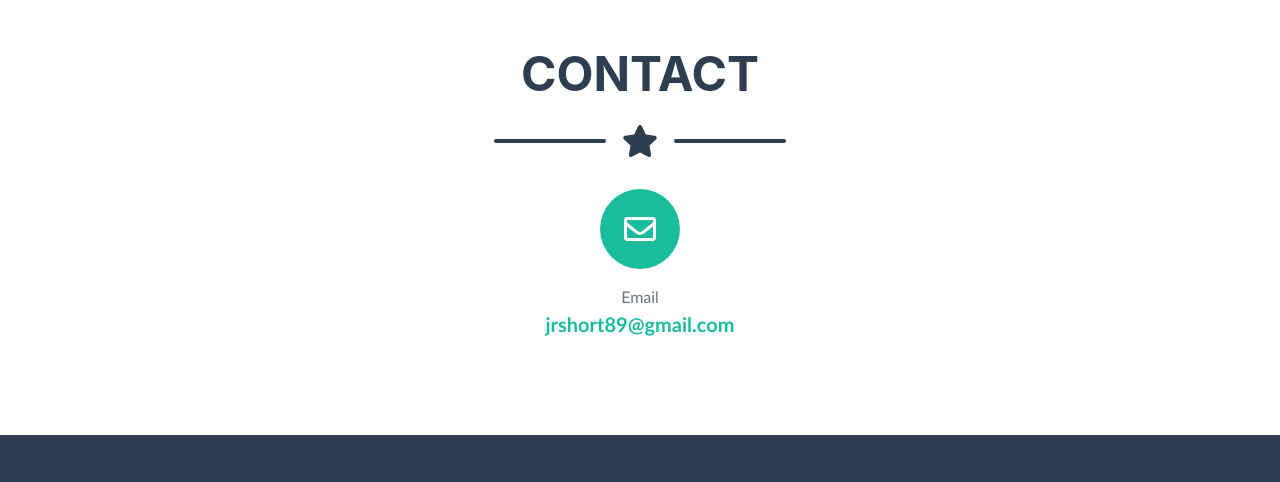
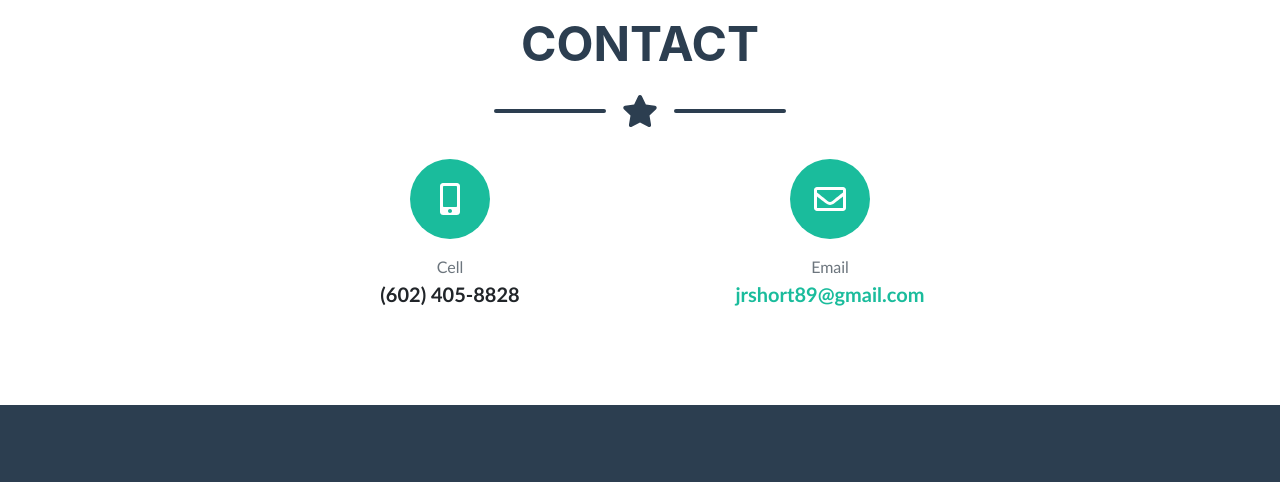
Before and after one commit to jrshort89/NewPortfolio, a website: page portfolio/index.html in a window 1280 px wide. Shown: the part 2073-2555 px from the top of the page. Drawn offline with nearby package versions, Linux system fonts and the light colour scheme; a web font is replaced by a local one.

Commit message:
add cell

```diff
--- a/portfolio/index.html
+++ b/portfolio/index.html
@@ -309,13 +309,11 @@
             <!-- About Section Content-->
             <div class="row">
                 <div class="col-lg-4 ml-auto">
-                    <p class="pre-wrap lead">Hello! I am a passionate software engineer who is currently seeking a new team. I am mostly self-taught since I love learning and have been aggressively learning since I was introduced to software engineering and continue to expand
-                        my knowledge daily.
+                    <p class="pre-wrap lead">Hello! I am a passionate software engineer who is currently seeking a new team. I am mostly self-taught since I love learning and have been aggressively learning since I was introduced to software engineering and continue to expand my knowledge daily.
                     </p>
                 </div>
                 <div class="col-lg-4 mr-auto">
-                    <p class="pre-wrap lead">I recently decided to further my education at a learning institution called Flatiron Coding Bootcamp. I am very interested in educational and environmental technologies and would love to find a team that shares these interests. I am
-                        currently looking for work but that will not be the case once one of you majestic recruiters pick me up!</p>
+                    <p class="pre-wrap lead">I recently decided to further my education at a learning institution called Flatiron Coding Bootcamp. I am very interested in educational and environmental technologies and would love to find a team that shares these interests. I am currently looking for work but that will not be the case once one of you majestic recruiters pick me up!</p>
                 </div>
             </div>
         </div>
@@ -334,13 +332,13 @@
             </div>
             <!-- Contact Section Content-->
             <div class="row justify-content-center">
-                <!-- <div class="col-lg-4">
+                <div class="col-lg-4">
                         <div class="d-flex flex-column align-items-center">
                             <div class="icon-contact mb-3"><i class="fas fa-mobile-alt"></i></div>
-                            <div class="text-muted">Phone</div>
-                            <div class="lead font-weight-bold">(555) 555-5555</div>
+                            <div class="text-muted">Cell</div>
+                            <div class="lead font-weight-bold">(602) 405-8828</div>
                         </div>
-                    </div> -->
+                    </div>
                 <div class="col-lg-4">
                     <div class="d-flex flex-column align-items-center">
                         <div class="icon-contact mb-3"><i class="far fa-envelope"></i></div>
```
